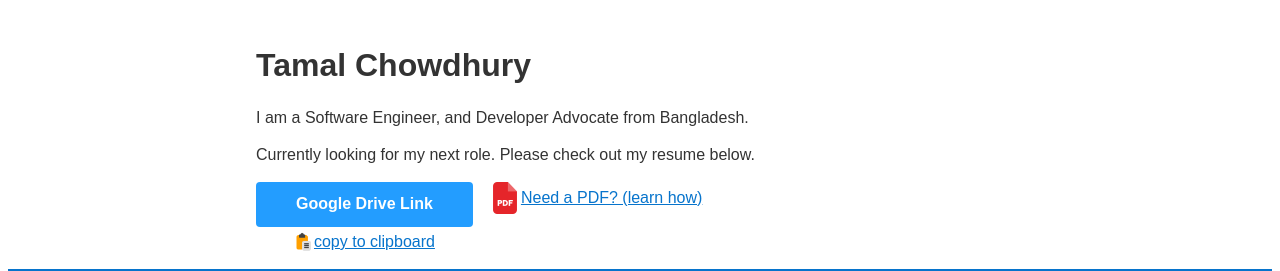
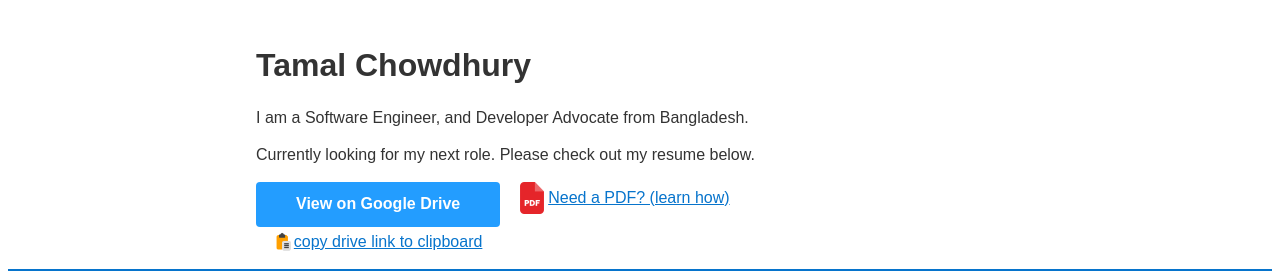
Before and after one commit to tamalchowdhury/resume, a plain HTML site: page index.html in a window 1280 px wide. Shown: the top 271 px of the page. Drawn offline with Linux system fonts and the light colour scheme.

Commit message:
Updates button wording

```diff
--- a/index.html
+++ b/index.html
@@ -68,7 +68,7 @@
             target="_blank"
             title="Open the Google docs resume page in new tab"
             class="button"
-            >Google Drive Link</a
+            >View on Google Drive</a
           >
           <div class="copy__clipboard vertical__middle">
             <img
@@ -82,7 +82,7 @@
               title="Copy the Google drive link to your clipboard"
               id="copy"
             >
-              copy to clipboard</a
+              copy drive link to clipboard</a
             >
           </div>
         </div>
```
